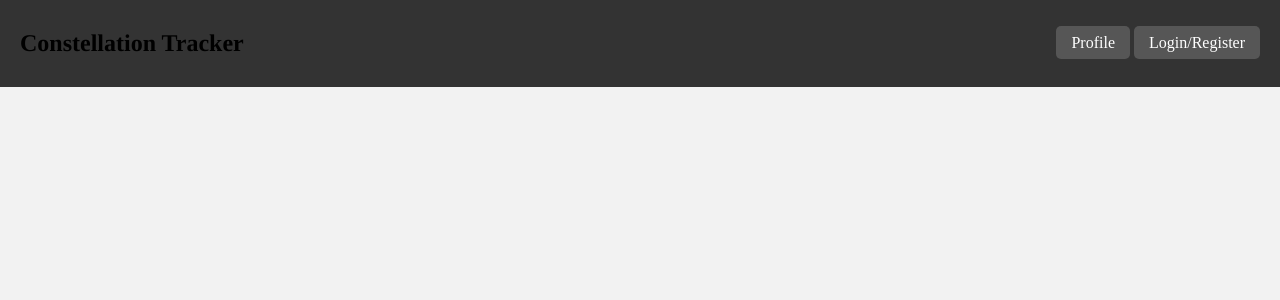
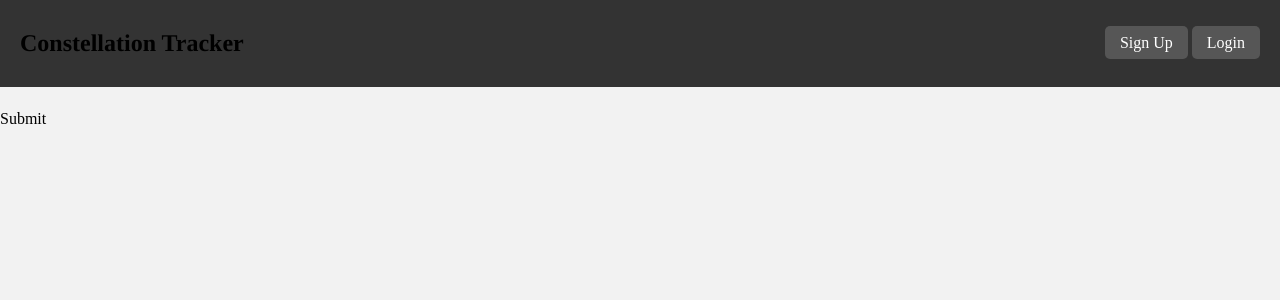
Before and after one commit to rebeccayu2015/starsite, a Django app: page /submit in a window 1280 px wide. Shown: the top 300 px of the page. Run offline with Django 4.2, Linux system fonts and the light colour scheme; some libraries are stand-ins or nearby versions; some web fonts are replaced.

Commit message:
User authentication

```diff
--- a/static/css/main.css
+++ b/static/css/main.css
@@ -1,15 +1,15 @@
+@font-face {
+    font-family: "Infinite Beyond";
+    src: url('/static/fonts/InfiniteBeyond-K7jKo.ttf')
+}
+
 h1 {
     color: black;
     font-family: "Infinite Beyond", Times, serif;
 }
 
-* {
-    font-family: "Infinite Beyond";
-    src: url('/Users/isabella/Desktop/InfiniteBeyond-K7jKo.ttf')
-}
+body {
 
-body {
-    font-family: 'Arial', sans-serif;
     margin: 0;
     padding: 0;
     background-color: #f2f2f2;
--- a/templates/base.html
+++ b/templates/base.html
@@ -8,30 +8,34 @@
     <title>Constellation Tracker</title>
     <link rel="stylesheet" type="text/css" href='{% static "css/main.css" %}'>
     <style>
+      body {
+        margin-top: 40px;
+      }
     </style>
     {% block title %}
     {% endblock %}
 </head>
+  <body>
     <nav>
       {% if user.is_authenticated %}
       <div class="header">
           <h1>Constellation Tracker</h1>
           <div>
-            <a href="/profile">Profile</a>
-            <a href="/login">Login/Register</a>
+              Welcome, {{ user.username }}
+              <a href="{% url 'profile' %}">Profile</a>
+              <a href="{% url 'logout' %}">Logout</a>
           </div>
       </div>
       {% else %}
       <div class="header">
           <h1>Constellation Tracker</h1>
           <div>
-            <a href="/profile">Profile</a>
-            <a href="/login">Login/Register</a>
+              <a href="{% url 'sign_up' %}">Sign Up</a>
+              <a href="{% url 'login' %}">Login</a>
           </div>
       </div>
       {% endif %}
     </nav>
-  <body>
     {% block content %}
     {% endblock %}
   </body>
--- a/users/templates/registration/login.html
+++ b/users/templates/registration/login.html
@@ -1,3 +1,4 @@
+{% extends "base.html" %}
 {% load static %}
 {% load widget_tweaks %}
 
--- a/users/templates/registration/sign_up.html
+++ b/users/templates/registration/sign_up.html
@@ -1,3 +1,4 @@
+{% extends "base.html" %}
 {% load static %}
 {% load widget_tweaks %}
 
--- a/users/views.py
+++ b/users/views.py
@@ -20,7 +20,7 @@
             user = form.save()
             auth_login(request, user)
             messages.success(request, "Signed up successfully.")
-            return redirect('home_page')
+            return redirect('home')
     else:
         form = UserRegisterForm()
 
```
Also changed, not shown: starsite/settings.py (+14 -0 lines), db.sqlite3. Lines whose indentation alone changed are shown as unchanged.
